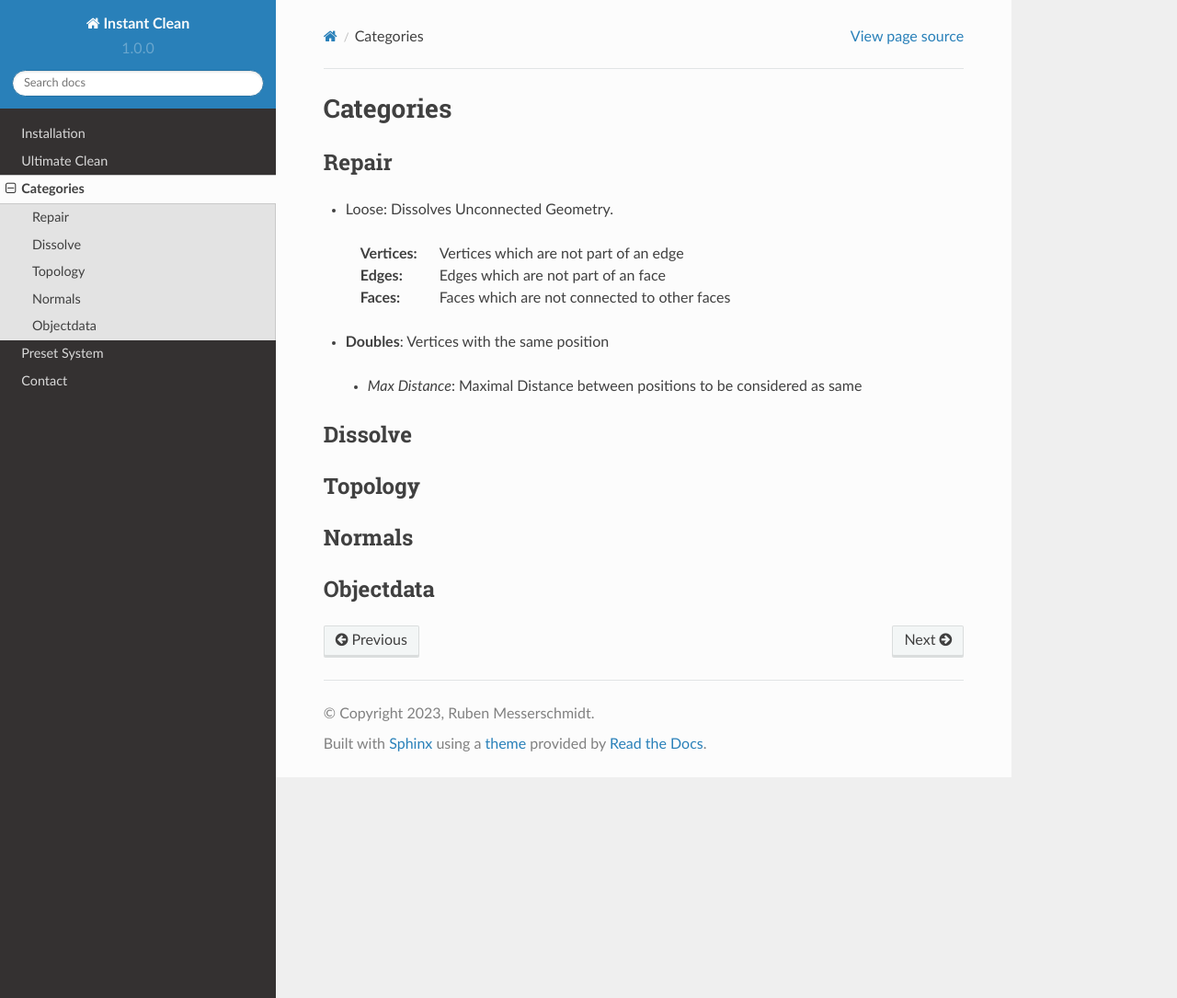
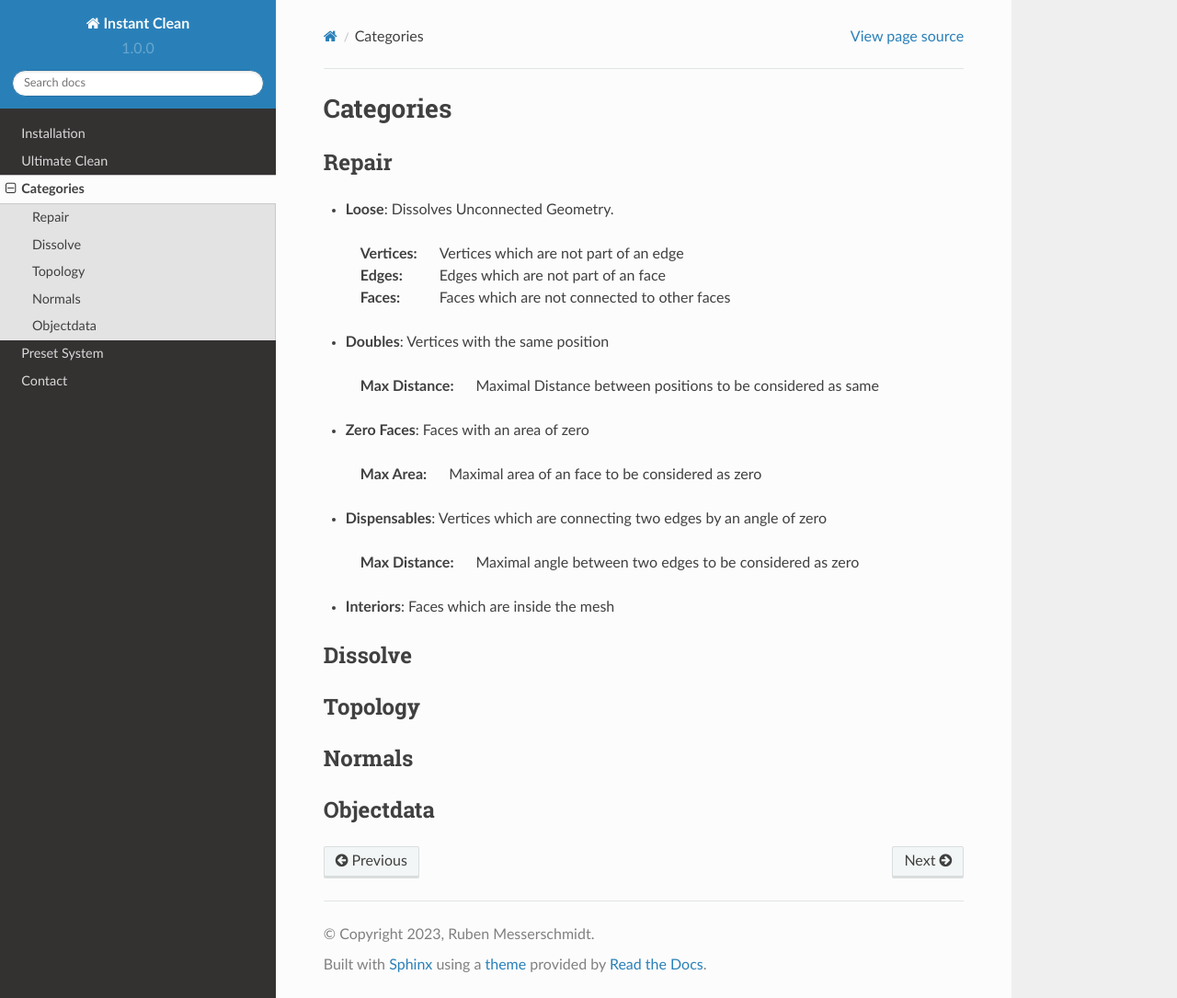
Before and after one commit to rubenmesserschmidt/Instant-Clean_docs, a Sphinx documentation site: the page built from docs/source/categories.rst, in a window 1280 px wide and 1085 px high. Shown: the whole window at 92% size. Built offline with Sphinx 7.4.7 and the Read the Docs theme 2.0.0, drawn with Linux system fonts in a browser that asks for light colours.

Commit message:
testing lists

```diff
--- a/docs/source/categories.rst
+++ b/docs/source/categories.rst
@@ -4,13 +4,21 @@ Categories
 Repair
 ******
 
-* Loose: Dissolves Unconnected Geometry.
+* **Loose**: Dissolves Unconnected Geometry.
  :Vertices: Vertices which are not part of an edge
  :Edges: Edges which are not part of an face
  :Faces: Faces which are not connected to other faces
 
-* **Doubles**:  Vertices with the same position
- - *Max Distance*: Maximal Distance between positions to be considered as same
+* **Doubles**: Vertices with the same position
+ :Max Distance: Maximal Distance between positions to be considered as same
+
+* **Zero Faces**: Faces with an area of zero
+ :Max Area: Maximal area of an face to be considered as zero
+
+* **Dispensables**: Vertices which are connecting two edges by an angle of zero
+ :Max Distance: Maximal angle between two edges to be considered as zero
+
+* **Interiors**: Faces which are inside the mesh
 
 Dissolve
 ********
```
